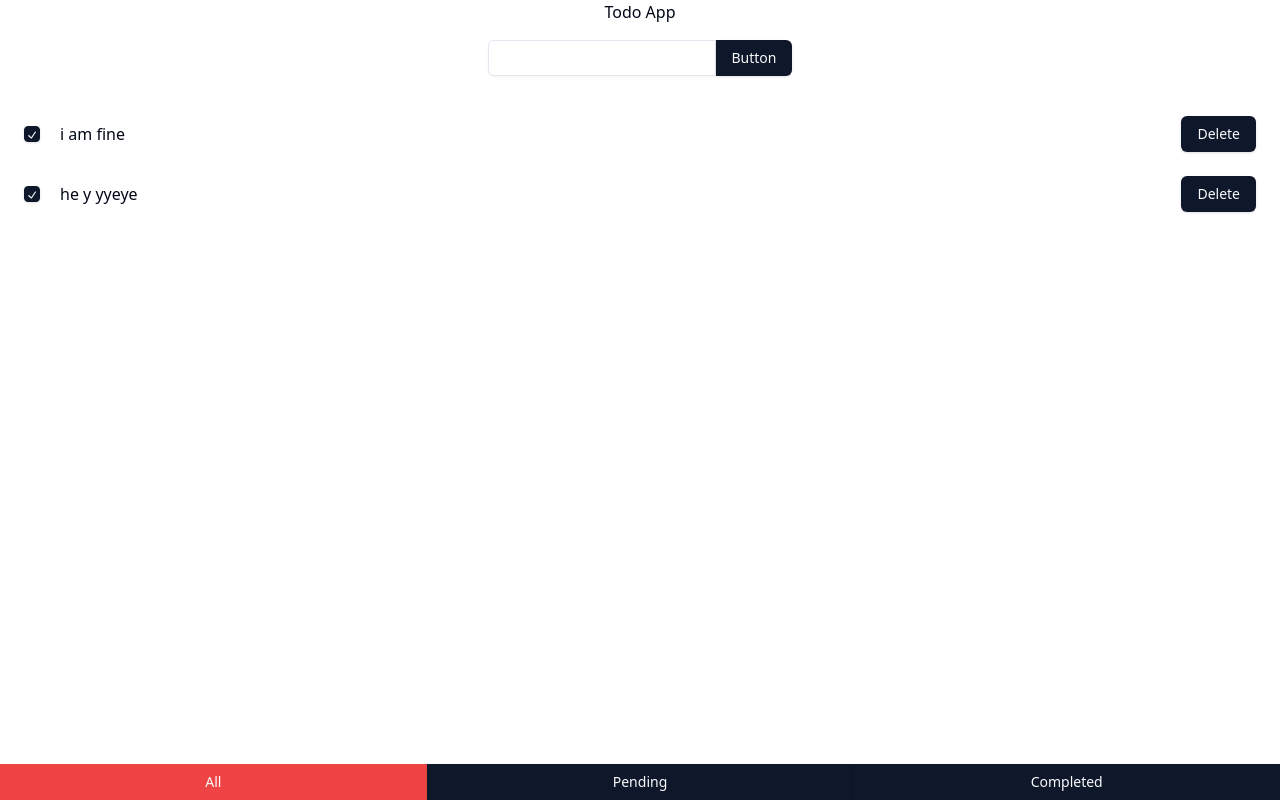
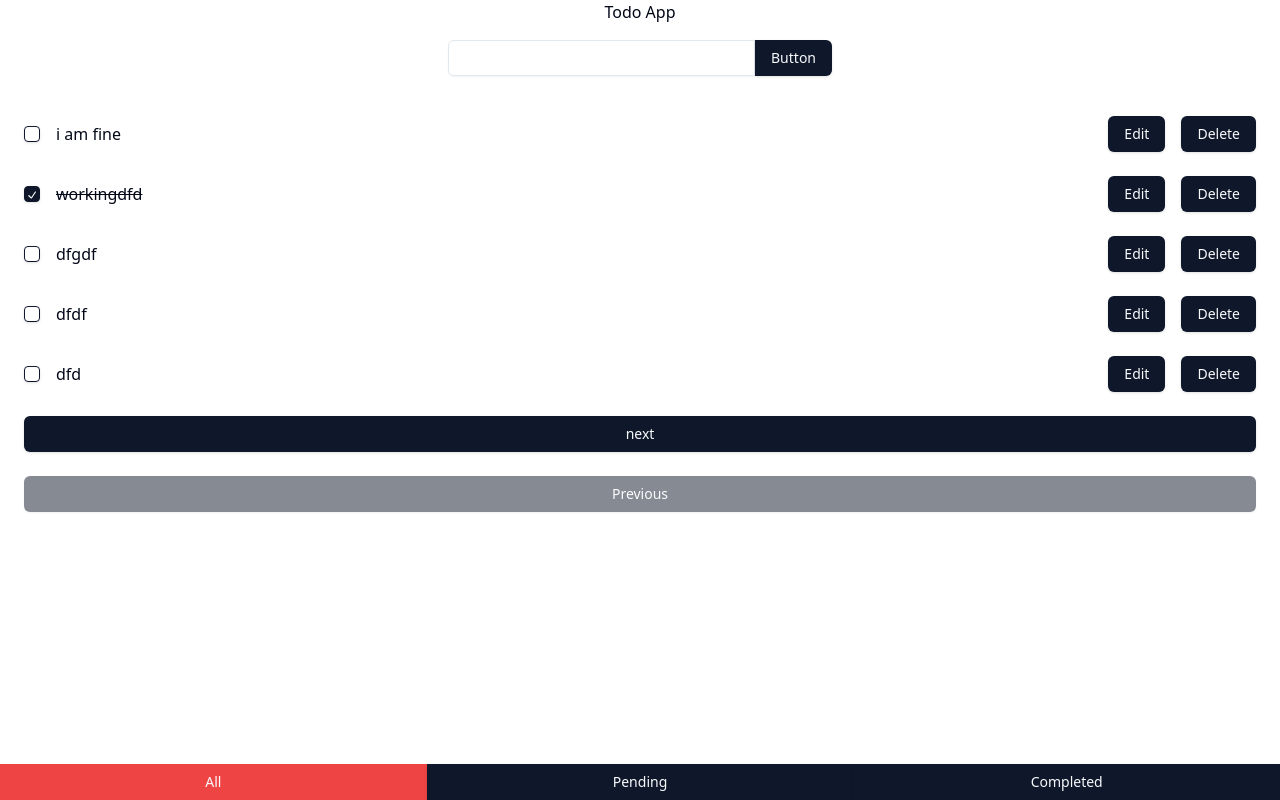
Before and after one commit to i-am-poojan/React-Redux, a React app: page / in a window 1280 px wide. Built offline with nearby package versions, Linux system fonts and the light colour scheme; data requests are answered from the project's data file.

Commit message:
edit mode and pegination done

```diff
--- a/db.json
+++ b/db.json
@@ -3,12 +3,57 @@
     {
       "id": "d08d",
       "text": "i am fine",
+      "isDone": false
+    },
+    {
+      "id": "ed54",
+      "text": "workingdfd",
       "isDone": true
     },
     {
-      "id": "ed54",
-      "text": "he y yyeye",
-      "isDone": true
+      "id": "f615",
+      "text": "dfgdf",
+      "isDone": false
+    },
+    {
+      "id": "1066",
+      "text": "dfdf",
+      "isDone": false
+    },
+    {
+      "id": "46e1",
+      "text": "dfd",
+      "isDone": false
+    },
+    {
+      "id": "8a2c",
+      "text": "fd",
+      "isDone": false
+    },
+    {
+      "id": "2224",
+      "text": "df",
+      "isDone": false
+    },
+    {
+      "id": "2525",
+      "text": "f",
+      "isDone": false
+    },
+    {
+      "id": "0892",
+      "text": "fdgfgr",
+      "isDone": false
+    },
+    {
+      "id": "108d",
+      "text": "hi",
+      "isDone": false
+    },
+    {
+      "id": "d4c2",
+      "text": "iji",
+      "isDone": false
     }
   ]
 }
--- a/src/pages/home/index.jsx
+++ b/src/pages/home/index.jsx
@@ -1,36 +1,42 @@
 import React, { Component, createRef } from 'react';
-import TodoFilter from '@/components/todoFilter';
-import TodoForm from '@/components/todoForm';
-import TodoList from '@/components/todoList';
+import { v4 as uuidv4 } from 'uuid';
+import { Input } from '@/components/ui/input';
+import { Button } from '@/components/ui/button';
+import { Checkbox } from '@/components/ui/checkbox';
+import ConfirmDelete from '@/components/confirmDelete';
 
 export default class Home extends Component {
   state = {
     todoList: [],
-    // todoText: '',
     filterType: 'all',
+    editMode: 0,
+    page: 1,
   };
 
-  // changeText = event => {
-  //   this.setState({ todoText: event.target.value });
-  // };
   inputRef = createRef();
+  editRef = createRef();
 
   async componentDidMount() {
+    this.loadTodo();
+  }
+
+  loadTodo = async () => {
     try {
       const res = await fetch('http://localhost:3000/todoList');
       const json = await res.json();
       this.setState({ todoList: json });
     } catch (error) {}
-  }
+  };
 
-  addTodo = async event => {
-    event.preventDefault();
-    const afterRef = this.inputRef.current;
+  addTodo = async e => {
     try {
+      e.preventDefault();
+      const input = this.inputRef.current;
+
       const res = await fetch('http://localhost:3000/todoList', {
         method: 'POST',
         body: JSON.stringify({
-          text: afterRef.value,
+          text: input.value,
           isDone: false,
         }),
         headers: {
@@ -38,38 +44,38 @@ export default class Home extends Component {
           Accept: 'application/json',
         },
       });
+
       const json = await res.json();
 
       this.setState(
-        ({ todoList }) => {
-          return {
-            todoList: [...todoList, json],
-          };
-        },
+        ({ todoList }) => ({
+          todoList: [...todoList, json],
+        }),
         () => {
-          afterRef.value = '';
+          input.value = '';
         },
       );
     } catch (error) {}
   };
 
-  toggleTodo = async x => {
+  toggleComplete = async item => {
     try {
-      const res = await fetch(`http://localhost:3000/todoList/${x.id}`, {
+      const res = await fetch(`http://localhost:3000/todoList/${item.id}`, {
         method: 'PUT',
         body: JSON.stringify({
-          ...x,
-          isDone: !x.isDone,
+          ...item,
+          isDone: !item.isDone,
         }),
         headers: {
           'Content-Type': 'application/json',
           Accept: 'application/json',
         },
       });
+
       const json = await res.json();
 
       this.setState(({ todoList }) => {
-        const index = todoList.findIndex(item => item.id === x.id);
+        const index = todoList.findIndex(x => x.id === item.id);
         return {
           todoList: [
             ...todoList.slice(0, index),
@@ -81,14 +87,44 @@ export default class Home extends Component {
     } catch (error) {}
   };
 
-  deleteTodo = async x => {
+  editTodo = async item => {
     try {
-      await fetch(`http://localhost:3000/todoList/${x.id}`, {
+      const res = await fetch(`http://localhost:3000/todoList/${item.id}`, {
+        method: 'PUT',
+        body: JSON.stringify({
+          ...item,
+          text: this.editRef.current.value,
+        }),
+        headers: {
+          'Content-Type': 'application/json',
+          Accept: 'application/json',
+        },
+      });
+
+      const json = await res.json();
+
+      this.setState(({ todoList }) => {
+        const index = todoList.findIndex(x => x.id === item.id);
+        return {
+          todoList: [
+            ...todoList.slice(0, index),
+            json,
+            ...todoList.slice(index + 1),
+          ],
+          editMode: 0,
+        };
+      });
+    } catch (error) {}
+  };
+
+  deleteTodo = async item => {
+    try {
+      await fetch(`http://localhost:3000/todoList/${item.id}`, {
         method: 'DELETE',
       });
 
       this.setState(({ todoList }) => {
-        const index = todoList.findIndex(item => item.id === x.id);
+        const index = todoList.findIndex(x => x.id === item.id);
         return {
           todoList: [...todoList.slice(0, index), ...todoList.slice(index + 1)],
         };
@@ -96,31 +132,120 @@ export default class Home extends Component {
     } catch (error) {}
   };
 
-  changeFilter = filterType => {
-    this.setState({ filterType: filterType });
+  changeFilterType = filterType => {
+    this.setState({ filterType });
   };
 
   render() {
-    console.log('Render');
-    const { todoList, filterType } = this.state;
+    const { todoList, filterType, editMode, page } = this.state;
 
     return (
-      <>
-        <div className="flex flex-col items-center gap-4 h-screen">
-          <h1>Todo App</h1>
-          <TodoForm addTodo={this.addTodo} ref={this.inputRef} />
-          <TodoList
-            todoList={todoList}
-            filterType={filterType}
-            deleteTodo={this.deleteTodo}
-            toggleTodo={this.toggleTodo}
-          />
-          <TodoFilter
-            filterType={filterType}
-            changeFilter={this.changeFilter}
-          />
+      <div className="flex flex-col items-center gap-4 h-screen">
+        <h1>Todo App</h1>
+        <form
+          onSubmit={this.addTodo}
+          className="flex w-full max-w-sm items-center"
+        >
+          <Input ref={this.inputRef} className="rounded-r-none" required />
+          <Button type="submit" className="rounded-l-none">
+            Button
+          </Button>
+        </form>
+        <div className="flex flex-col gap-6 w-full p-6 flex-1">
+          {todoList.slice((page - 1) * 5, page * 5).map(x => {
+            if (
+              filterType === 'all' ||
+              (filterType === 'pending' && x.isDone === false) ||
+              (filterType === 'completed' && x.isDone === true)
+            ) {
+              return (
+                <div key={x.id} className="flex items-center">
+                  <Checkbox
+                    checked={x.isDone}
+                    onCheckedChange={() => this.toggleComplete(x)}
+                  />
+                  {editMode === x.id ? (
+                    <form
+                      onSubmit={() => this.editTodo(x)}
+                      className="flex flex-1 px-4"
+                    >
+                      <Input className="flex-1 px-4" ref={this.editRef} />
+                      <Button className="mx-" type="submit">
+                        Submit
+                      </Button>
+                    </form>
+                  ) : (
+                    <p
+                      className={`flex-1 px-4${x.isDone ? ' line-through' : ''}`}
+                    >
+                      {x.text}
+                    </p>
+                  )}
+
+                  <Button
+                    className="mx-4"
+                    type="button"
+                    onClick={() =>
+                      this.setState({ editMode: x.id }, () => {
+                        this.editRef.current.value = x.text;
+                      })
+                    }
+                  >
+                    Edit
+                  </Button>
+                  <ConfirmDelete onClick={() => this.deleteTodo(x)} />
+                </div>
+              );
+            }
+            return null;
+          })}
+
+          <Button
+            onClick={() =>
+              this.setState(({ page }) => {
+                return { page: page + 1 };
+              })
+            }
+            disabled={page >= Math.ceil(todoList.length / 5)}
+          >
+            next
+          </Button>
+
+          <Button
+            onClick={() =>
+              this.setState(({ page }) => {
+                return { page: page - 1 };
+              })
+            }
+            disabled={page <= 1}
+          >
+            Previous
+          </Button>
         </div>
-      </>
+        <div className="flex w-full">
+          <Button
+            className="flex-1 rounded-none"
+            variant={filterType === 'all' ? 'destructive' : 'default'}
+            onClick={() => this.changeFilterType('all')}
+          >
+            All
+          </Button>
+          <Button
+            className="flex-1 rounded-none"
+            variant={filterType === 'pending' ? 'destructive' : 'default'}
+            onClick={() => this.changeFilterType('pending')}
+          >
+            Pending
+          </Button>
+          <Button
+            className="flex-1 rounded-none"
+            variant={filterType === 'completed' ? 'destructive' : 'default'}
+            onClick={() => this.changeFilterType('completed')}
+          >
+            Completed
+          </Button>
+        </div>
+      </div>
     );
   }
 }
```
